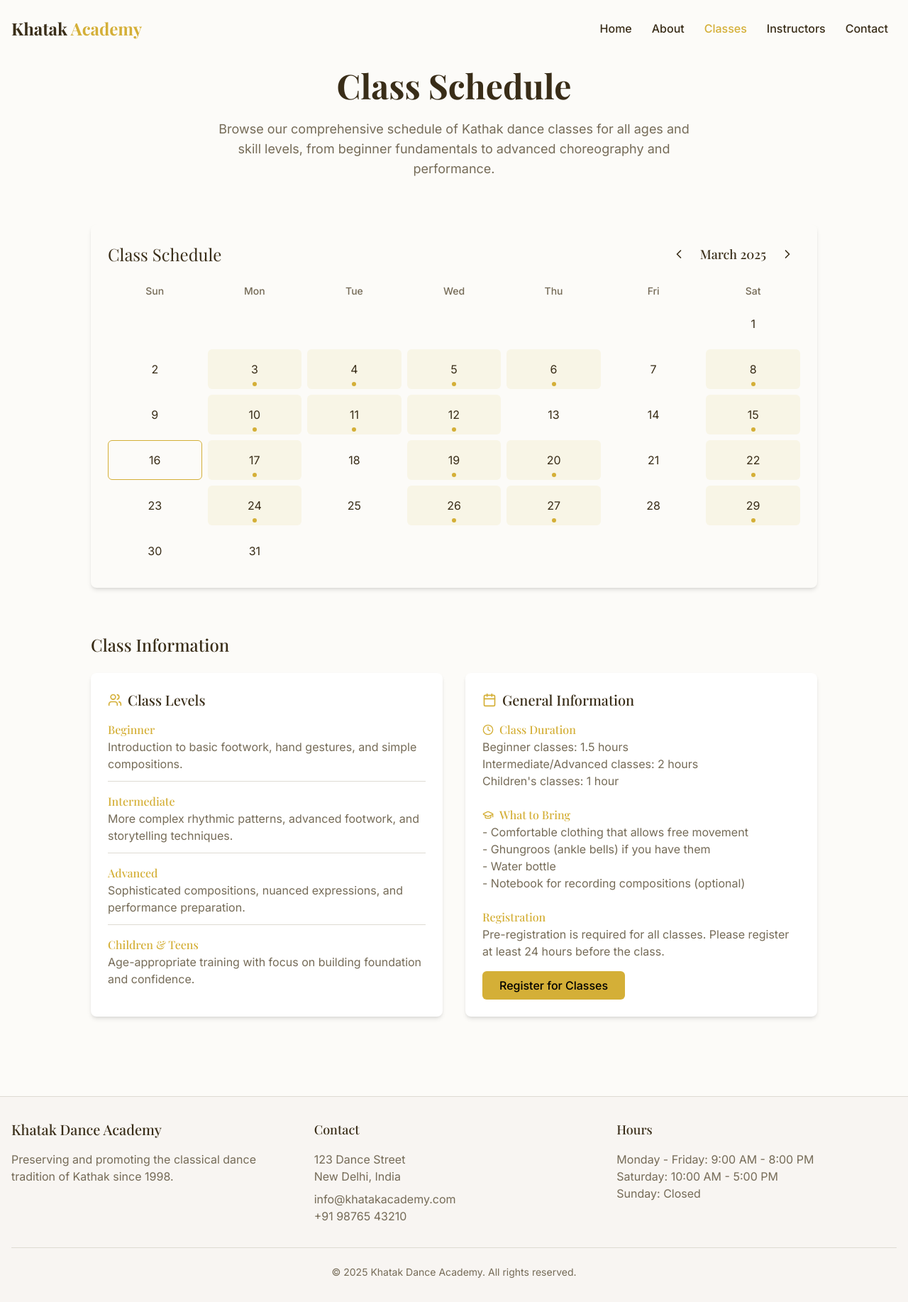
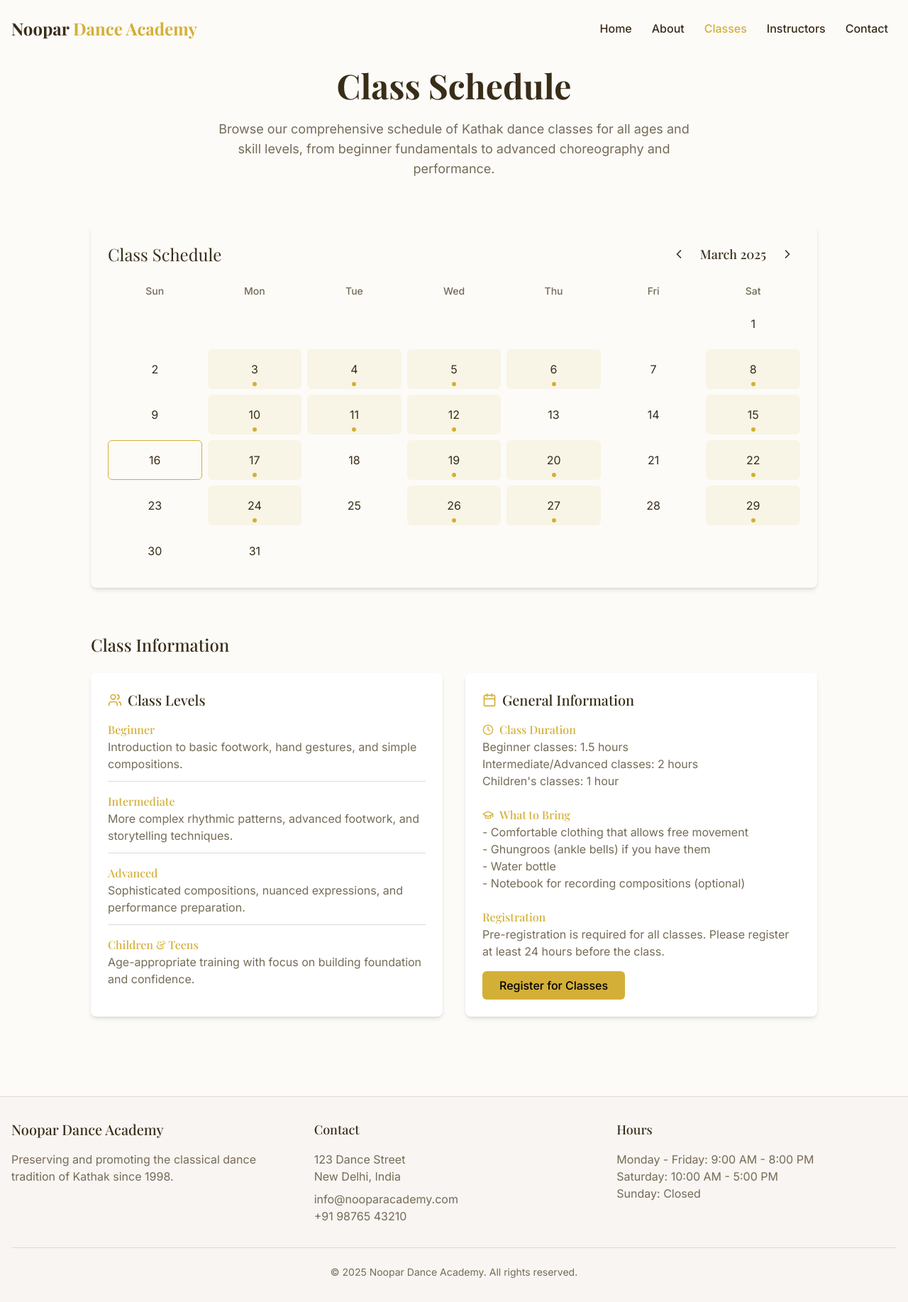
Before and after one commit to shrivastava0710/khatak-calendar-keeper, a React (Vite) app: page /calendar in a window 1280 px wide. Shown: the whole page at 71% size. Built offline with nearby package versions, Linux system fonts and the light colour scheme; a web font is replaced by a local one.

Commit message:
Rename academy to Noopar Academy
- Renamed "Khatak Dance Academy" to "Noopar Dance Academy" throughout the codebase.

```diff
--- a/src/components/AboutSection.tsx
+++ b/src/components/AboutSection.tsx
@@ -63,7 +63,7 @@ export const AboutSection: React.FC = () => {
           <div className="grid grid-cols-1 md:grid-cols-2 gap-12 items-center">
             <motion.div variants={item} className="order-2 md:order-1">
               <p className="text-lg mb-6 leading-relaxed">
-                Founded in 1998 by Guru Rajendra Prasad, the Khatak Dance Academy has been dedicated to
+                Founded in 1998 by Guru Rajendra Prasad, the Noopar Dance Academy has been dedicated to
                 preserving and promoting the ancient art form of Kathak dance for over two decades.
               </p>
               <p className="text-lg mb-6 leading-relaxed">
--- a/src/components/Layout.tsx
+++ b/src/components/Layout.tsx
@@ -46,7 +46,7 @@ export const Layout: React.FC<LayoutProps> = ({ children }) => {
         <div className="container mx-auto px-4">
           <div className="grid grid-cols-1 md:grid-cols-3 gap-8">
             <div>
-              <h3 className="text-xl font-serif font-medium mb-4">Khatak Dance Academy</h3>
+              <h3 className="text-xl font-serif font-medium mb-4">Noopar Dance Academy</h3>
               <p className="text-muted-foreground">Preserving and promoting the classical dance tradition of Kathak since 1998.</p>
             </div>
             <div>
@@ -54,7 +54,7 @@ export const Layout: React.FC<LayoutProps> = ({ children }) => {
               <address className="not-italic text-muted-foreground">
                 <p>123 Dance Street</p>
                 <p>New Delhi, India</p>
-                <p className="mt-2">info@khatakacademy.com</p>
+                <p className="mt-2">info@nooparacademy.com</p>
                 <p>+91 98765 43210</p>
               </address>
             </div>
@@ -68,7 +68,7 @@ export const Layout: React.FC<LayoutProps> = ({ children }) => {
             </div>
           </div>
           <div className="mt-8 pt-6 border-t border-border text-center text-muted-foreground text-sm">
-            <p>© {new Date().getFullYear()} Khatak Dance Academy. All rights reserved.</p>
+            <p>© {new Date().getFullYear()} Noopar Dance Academy. All rights reserved.</p>
           </div>
         </div>
       </footer>
--- a/src/components/Navbar.tsx
+++ b/src/components/Navbar.tsx
@@ -48,8 +48,8 @@ export const Navbar: React.FC = () => {
         <nav className="flex items-center justify-between h-20">
           <NavLink to="/" className="relative z-10">
             <h1 className="text-2xl font-serif font-bold">
-              <span>Khatak</span>
-              <span className="text-khatak-gold"> Academy</span>
+              <span>Noopar</span>
+              <span className="text-khatak-gold"> Dance Academy</span>
             </h1>
           </NavLink>
 
--- a/src/pages/Index.tsx
+++ b/src/pages/Index.tsx
@@ -1,4 +1,3 @@
-
 import React from 'react';
 import Layout from '@/components/Layout';
 import Hero from '@/components/Hero';
@@ -233,7 +232,7 @@ const Index: React.FC = () => {
                   <h4 className="text-xl font-serif font-medium mb-3">Contact Information</h4>
                   <p className="text-muted-foreground">
                     Phone: +91 98765 43210<br />
-                    Email: info@khatakacademy.com
+                    Email: info@nooparacademy.com
                   </p>
                 </div>
 
```
